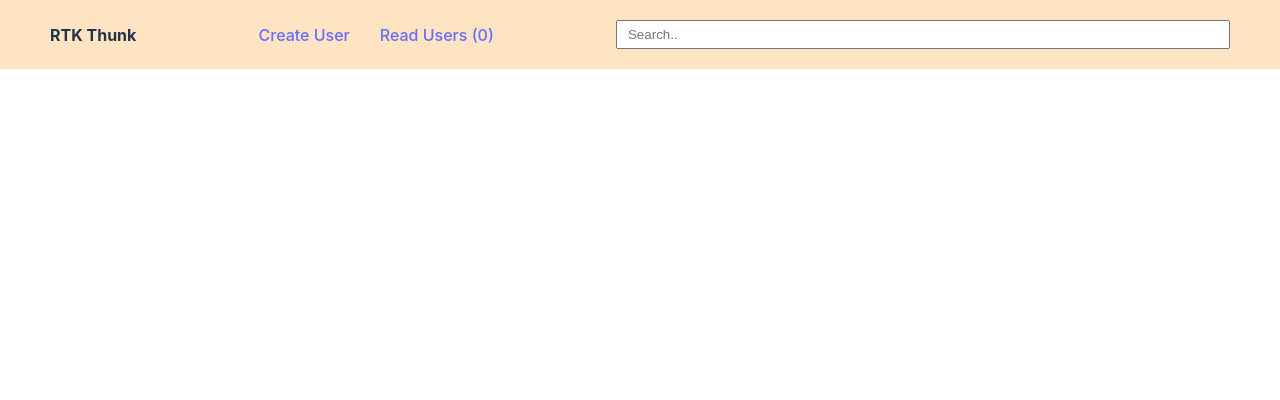
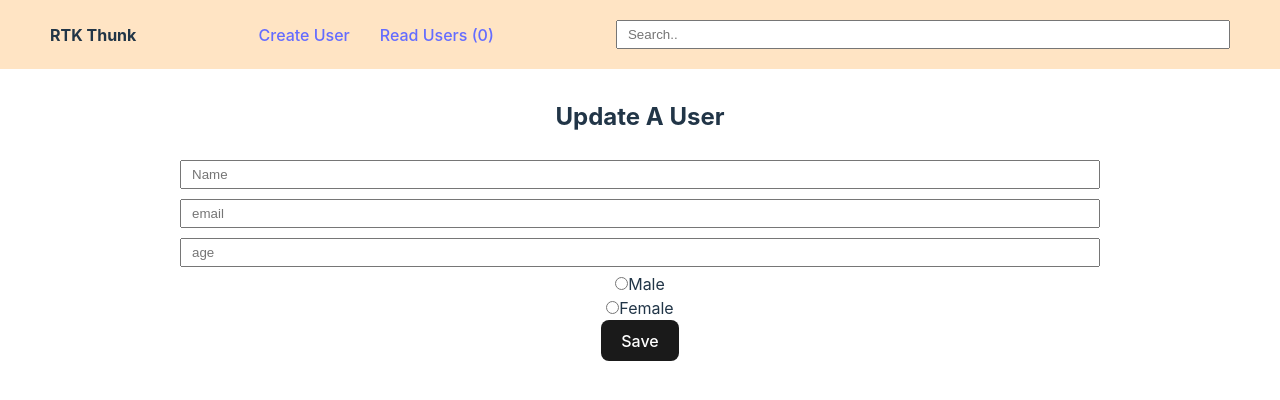
Before and after one commit to ahmedabro/Redux-Toolkit-and-Thunk-CRUD, a React (Vite) app: page /update/1 in a window 1280 px wide. Shown: the top 400 px of the page. Built offline with nearby package versions, Linux system fonts and the light colour scheme.

Commit message:
Update Action Completed

```diff
--- a/src/App.jsx
+++ b/src/App.jsx
@@ -3,6 +3,7 @@ import Create from './components/Create'
 import Navbar from './components/Navbar'
 import { BrowserRouter, Routes, Route } from 'react-router-dom'
 import Read from './components/Read'
+import Update from './components/Update'
 
 function App() {
 
@@ -12,6 +13,7 @@ function App() {
       <Routes>
         <Route path='/' element={<Create />}></Route>
         <Route path='/read' element={<Read />}></Route>
+        <Route path='/update/:id' element={<Update />}></Route>
       </Routes>
     </BrowserRouter>
   )
--- a/src/components/Read.jsx
+++ b/src/components/Read.jsx
@@ -37,7 +37,7 @@ const Read = () => {
                         <h4>Gender: {user.gender}</h4>
                         <div className="card-functions">
                             <Link onClick={() => handleShowModal(user.id)}>View</Link>
-                            <Link>Edit</Link>
+                            <Link to={`/update/${user.id}`}>Update</Link>
                             <Link onClick={() => dispatch(deleteUser(user.id))}>Delete</Link>
                         </div>
                     </div>
--- /dev/null
+++ b/src/components/Update.jsx
@@ -0,0 +1,54 @@
+import React, { useEffect, useState } from 'react'
+import { useDispatch, useSelector } from 'react-redux'
+import { useNavigate, useParams } from 'react-router-dom'
+import { editUser, selectAllUsers } from '../features/usersSlice'
+
+const Update = () => {
+    const { id } = useParams()
+    const allUsers = useSelector(selectAllUsers)
+    const [selectedUserData, setSelectedUserData] = useState({})
+
+    const dispatch = useDispatch()
+
+    const navigate = useNavigate()
+
+    useEffect(() => {
+        const selectedUser = allUsers.find(user => user.id === id)
+        setSelectedUserData(selectedUser)
+    }, [])
+
+    const handleChange = (e) => {
+        setSelectedUserData({ ...selectedUserData, [e.target.name]: e.target.value })
+    }
+
+    const handleSubmit = (e) => {
+        e.preventDefault()
+        dispatch(editUser(selectedUserData))
+        navigate('/read')
+    }
+
+    console.log(selectedUserData)
+  return (
+    <div className='create'>
+        <h2>Update A User</h2>
+      <form onSubmit={handleSubmit}>
+        <input type="text" name='name' value={selectedUserData && selectedUserData.name} placeholder='Name' onChange={handleChange} />
+        <input type="text" name='email' value={selectedUserData && selectedUserData.email} placeholder='email' onChange={handleChange} />
+        <input type="text" name='age' value={selectedUserData && selectedUserData.age} placeholder='age' onChange={handleChange} />
+        <div className="radio-group">
+            <div className="radio-form">
+                <input type="radio" name='gender' value='male' id='male' checked={selectedUserData && selectedUserData.gender === 'male'} onChange={handleChange} />
+                <label htmlFor="male">Male</label>
+            </div>
+            <div className="radio-form">
+                <input type="radio" name='gender' value='female' id='female' checked={selectedUserData && selectedUserData.gender === 'female'} onChange={handleChange} />
+                <label htmlFor="female">Female</label>
+            </div>
+        </div>
+        <button>Save</button>
+      </form>
+    </div>
+  )
+}
+
+export default Update
--- a/src/features/usersSlice.js
+++ b/src/features/usersSlice.js
@@ -36,7 +36,25 @@ export const readUsers = createAsyncThunk("readUsers", async (args, { rejectWith
 // Delete action
 export const deleteUser = createAsyncThunk("deleteUser", async (id, { rejectWithValue }) => {
     const response = await fetch(`${base_url}/${id}`, {
-        method: "DELETE"
+        method: "DELETE",
+    })
+
+    try {
+        const result = response.json()
+        return result
+    } catch (error) {
+        return(rejectWithValue(error))
+    }
+})
+
+// Update action
+export const editUser = createAsyncThunk("editUser", async (data, { rejectWithValue }) => {
+    const response = await fetch(`${base_url}/${data.id}`, {
+        method: "PUT",
+        headers: {
+            "Content-Type": "application/json",
+        },
+        body: JSON.stringify(data)
     })
 
     try {
@@ -93,6 +111,29 @@ const usersSlice = createSlice({
         builder.addCase(deleteUser.rejected, (state,action) => {
             state.isLoading = false
             state.error = action.payload
+        }),
+
+        builder.addCase(editUser.pending, (state, action) => {
+            state.isLoading = true
+        }),
+        builder.addCase(editUser.fulfilled, (state, action) => {
+            state.isLoading = false
+            state.users = state.users.map(user => {
+                if (user.id === action.payload.id) {
+                    return (
+                        action.payload
+                    )
+                }
+                else {
+                    return (
+                        user
+                    )
+                }
+            })
+        }),
+        builder.addCase(editUser.rejected, (state, action) => {
+            state.isLoading = false
+            state.error = action.payload
         })
     }
 })
```
